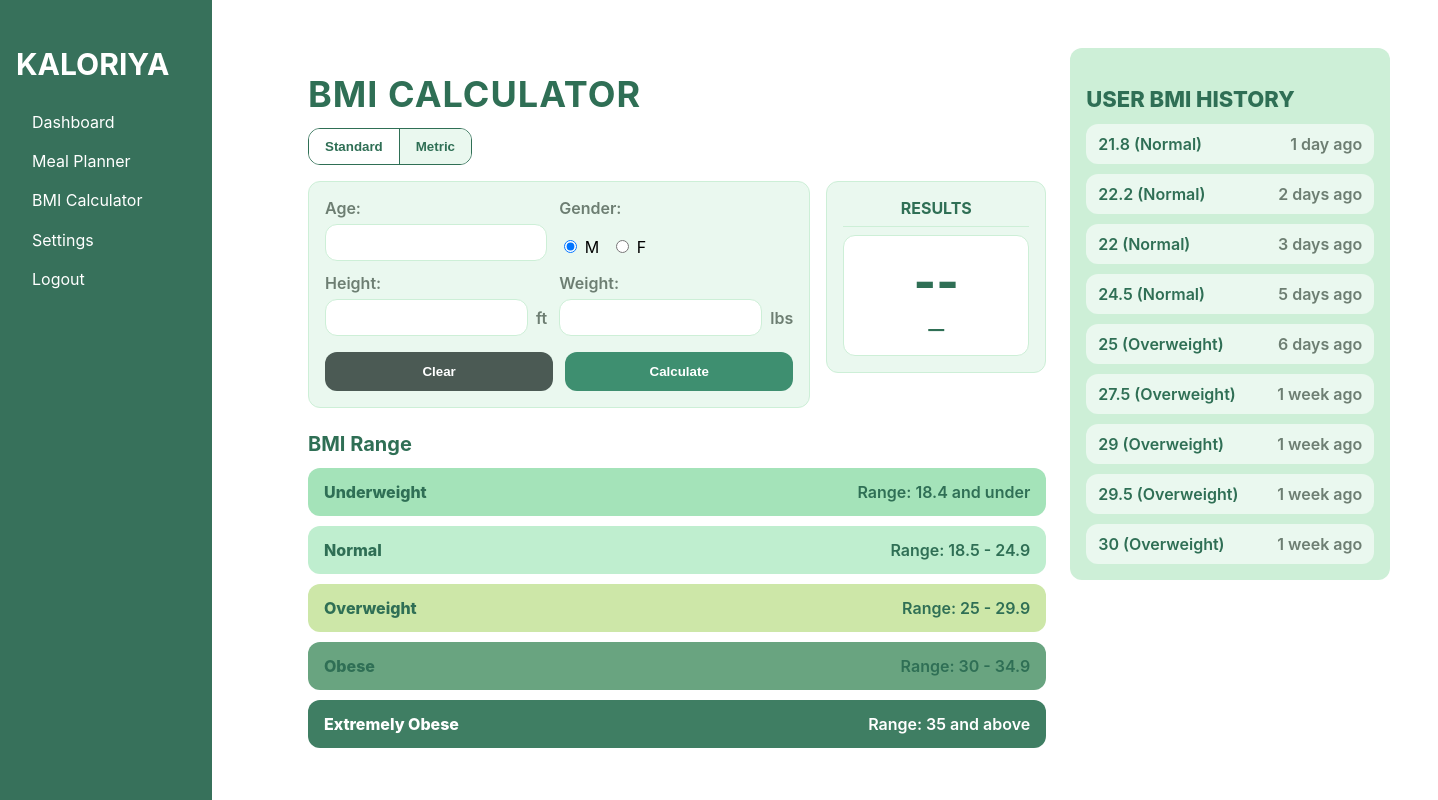
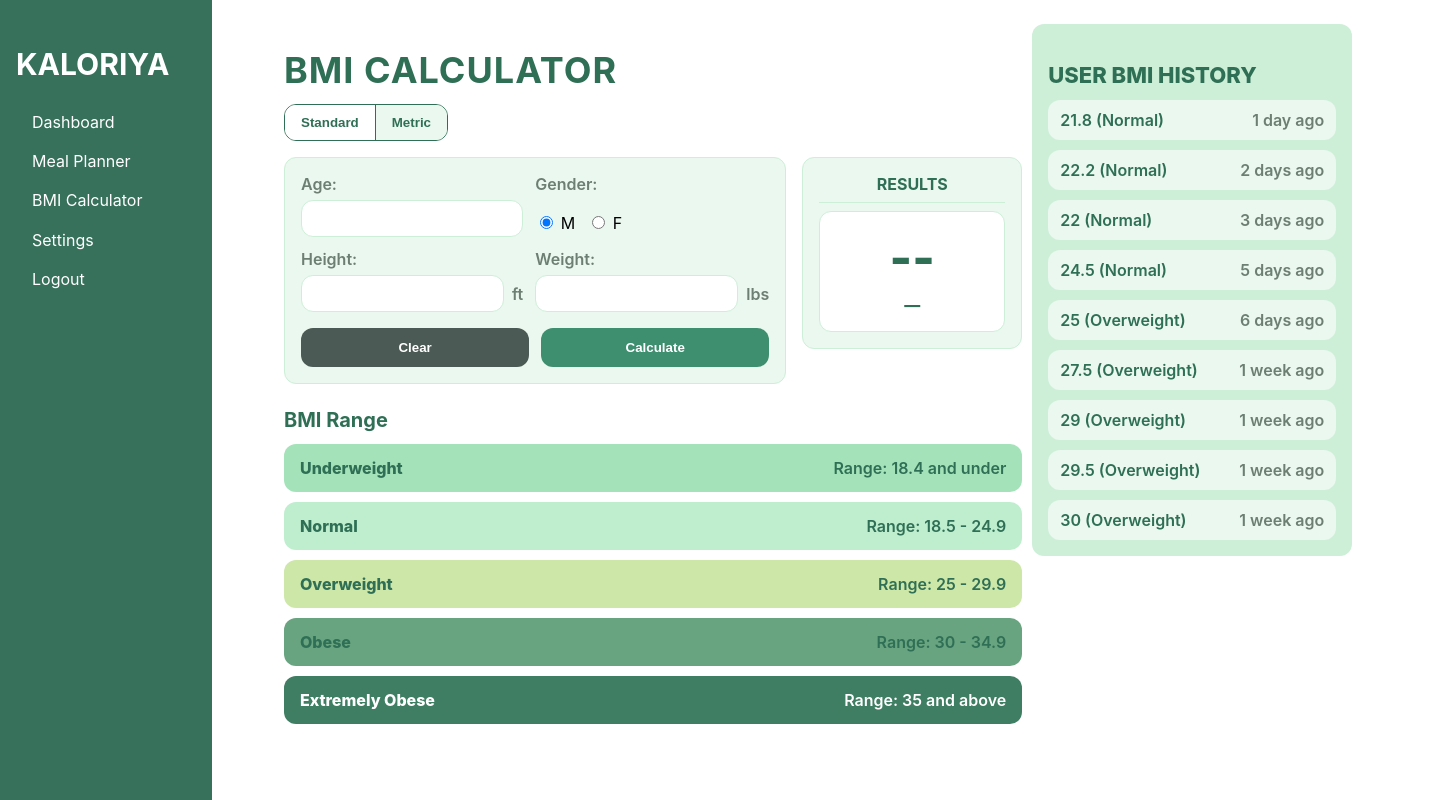
Before and after one commit to Teaz7/Kaloriya, a React (Create React App) app in the folder kaloriya-app/: page /bmi in a window 1280 px wide. Shown: the whole page, 1438 px wide, since content can reach past the window. Built offline with nearby package versions, Linux system fonts and the light colour scheme.

Commit message:
polished

```diff
--- a/kaloriya-app/src/page/bmicalculator.js
+++ b/kaloriya-app/src/page/bmicalculator.js
@@ -71,7 +71,7 @@ export default function BMICalculator() {
   const labelStyle = { color: colors.grayText, fontWeight: 600, marginBottom: 6 };
 
   return (
-    <div style={{ display: 'grid', gridTemplateColumns: '1fr 320px', gap: 24, padding: 24 }}>
+    <div style={{ display: 'grid', gridTemplateColumns: '1fr 320px', gap: 10}}>
       <div>
         <h1 style={{ color: colors.darkGreen, letterSpacing: 1, fontSize: 36, marginBottom: 12 }}>
           BMI CALCULATOR
```
